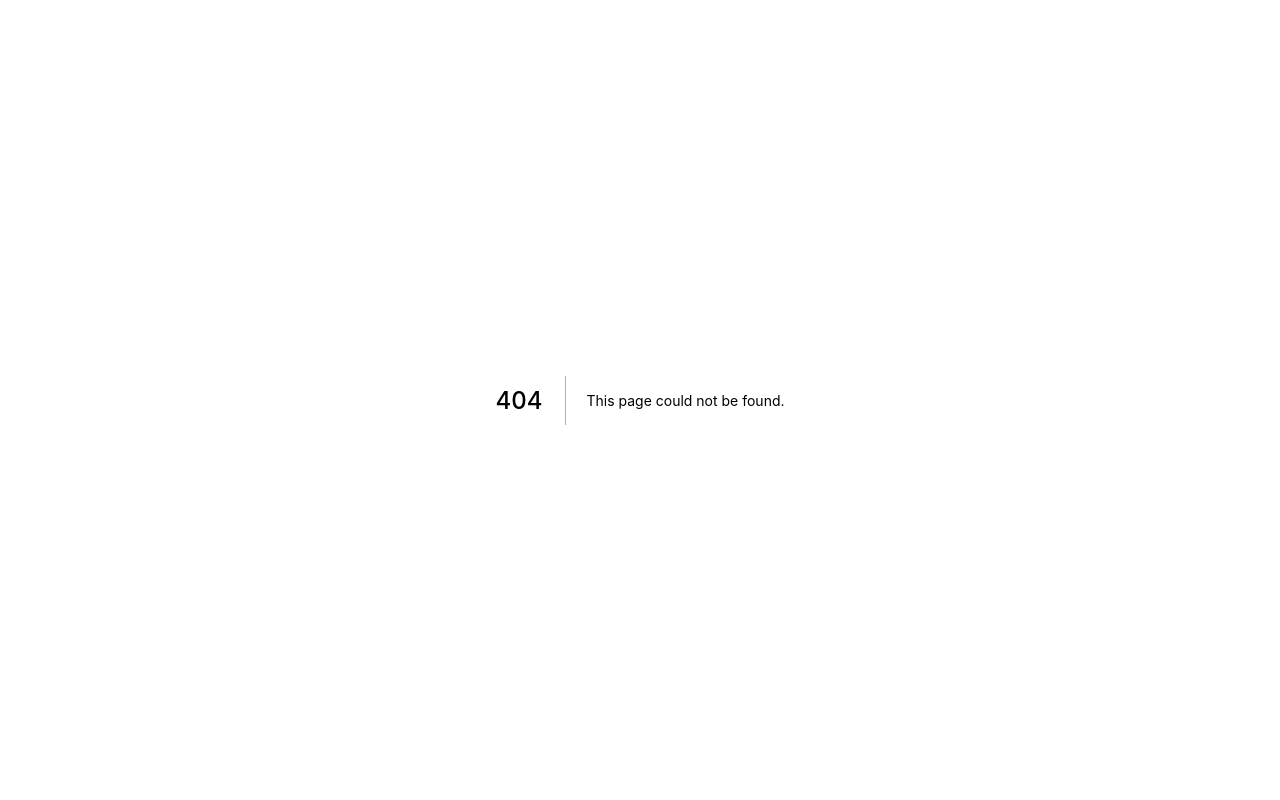
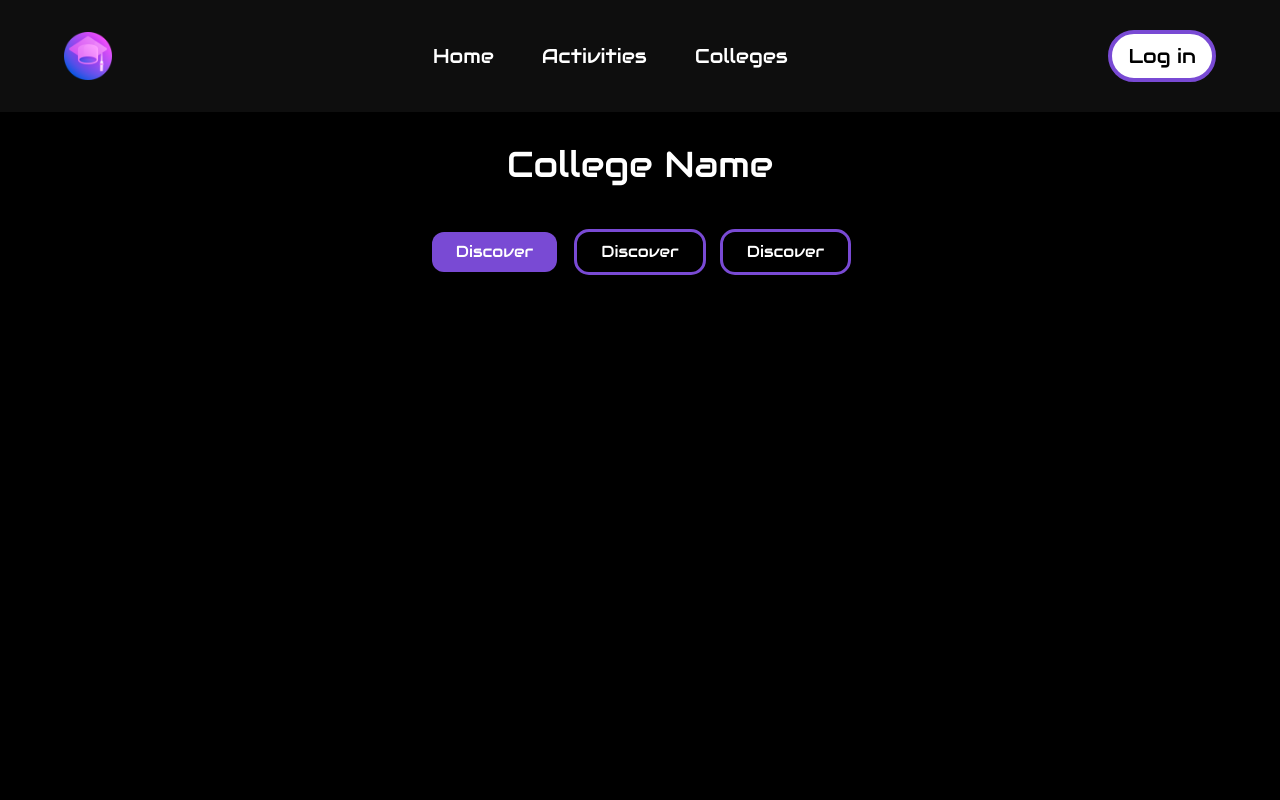
Before and after one commit to Kingshuk3006/collegebuddies, a Next.js app: page /college in a window 1280 px wide. Before the commit this address had no page. Shown: the top 800 px of the page. Built offline with nearby package versions, Linux system fonts and the light colour scheme.

Commit message:
college.py

```diff
--- a/components/Hero.js
+++ b/components/Hero.js
@@ -1,10 +1,10 @@
 import React from 'react'
-
+const a= "The Student community which connects you with others colleges"
 const Hero = () => {
   return (
     <div className='h-screen space-y-4 my-8'>
         <h1 className='font-Audiowide text-4xl text-center w-3/4 mx-auto text-white'>
-        The Student community which connects you with others colleges
+        {a}
         </h1>
         <img src="/herobgedited.png" className=''/>
     </div>
--- /dev/null
+++ b/pages/college.js
@@ -0,0 +1,27 @@
+import Navbar from "../components/Navbar";
+import styles from "../styles/Home.module.css";
+
+export default function College() {
+  return (
+    <div className="bg-[#000000] h-full">
+      <Navbar />
+      <div className="h-screen space-y-4 my-8">
+        <h1 className="font-Audiowide text-4xl text-center w-3/4 mx-auto text-white">
+          College Name
+        </h1>
+        <div className="flex justify-center space-x-5 py-8">
+        <button className="font-Audiowide text-white bg-violet px-6 py-2 rounded-xl ">
+          Discover
+        </button>
+        <button className="font-Audiowide text-white bg-transparent outline outline-violet px-6 py-2 rounded-xl hover:bg-violet">
+          Discover
+        </button>
+        <button className="font-Audiowide text-white bg-transparent outline outline-violet px-6 py-2 rounded-xl hover:bg-violet">
+          Discover
+        </button>
+        </div>
+      </div>
+
+    </div>
+  );
+}
```
